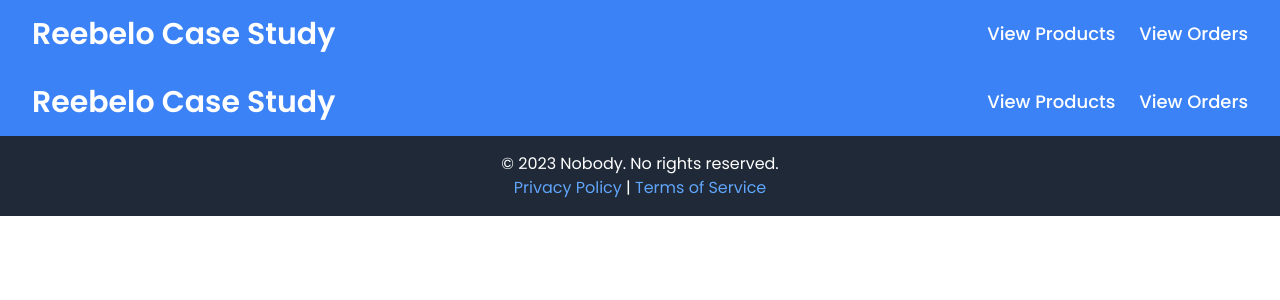
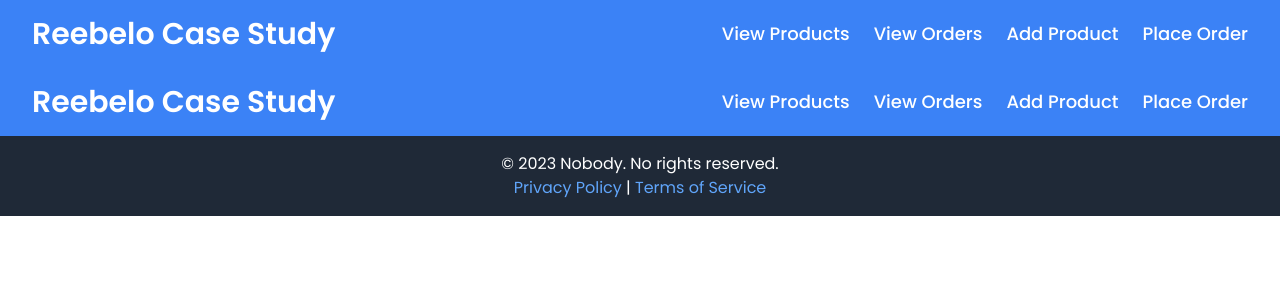
Before and after one commit to joeyksclark/reebelo-case-study-website, a Next.js app: page /components/Header in a window 1280 px wide. Shown: the top 300 px of the page. Built offline with nearby package versions, Linux system fonts and the light colour scheme.

Commit message:
Added Add Product and Place Order buttons in the Header

```diff
--- a/pages/components/Header.tsx
+++ b/pages/components/Header.tsx
@@ -5,27 +5,31 @@
     return (
         <header className="bg-blue-500 py-4">
             <div className="container mx-auto flex justify-between items-center">
-                <div className="text-white text-3xl font-semibold font-poppins hover:text-gray-300">
-                    <Link href="/" passHref>
+                <Link href="/" passHref className="text-white text-3xl font-semibold font-poppins hover:text-gray-300">
                     Reebelo Case Study
                 </Link>
-                </div>
 
                 <nav>
                     <ul className="flex space-x-6">
                         <li>
-                            <div className="text-white hover:text-gray-300 font-medium text-lg cursor-pointer">
-                                <Link href="/products" passHref>
+                            <Link href="/products" passHref className="text-white hover:text-gray-300 font-medium text-lg cursor-pointer">
                                 View Products
                             </Link>
-                            </div>
                         </li>
                         <li>
-                            <div className="text-white hover:text-gray-300 font-medium text-lg cursor-pointer">
-                                <Link href="/orders" passHref>
+                            <Link href="/orders" passHref className="text-white hover:text-gray-300 font-medium text-lg cursor-pointer">
                                 View Orders
                             </Link>
-                            </div>
+                        </li>
+                        <li>
+                            <Link href="/products/new" passHref className="text-white hover:text-gray-300 font-medium text-lg cursor-pointer">
+                                Add Product
+                            </Link>
+                        </li>
+                        <li>
+                            <Link href="/orders/new" passHref className="text-white hover:text-gray-300 font-medium text-lg cursor-pointer">
+                                Place Order
+                            </Link>
                         </li>
                     </ul>
                 </nav>
```
Lines whose indentation alone changed are shown as unchanged.
